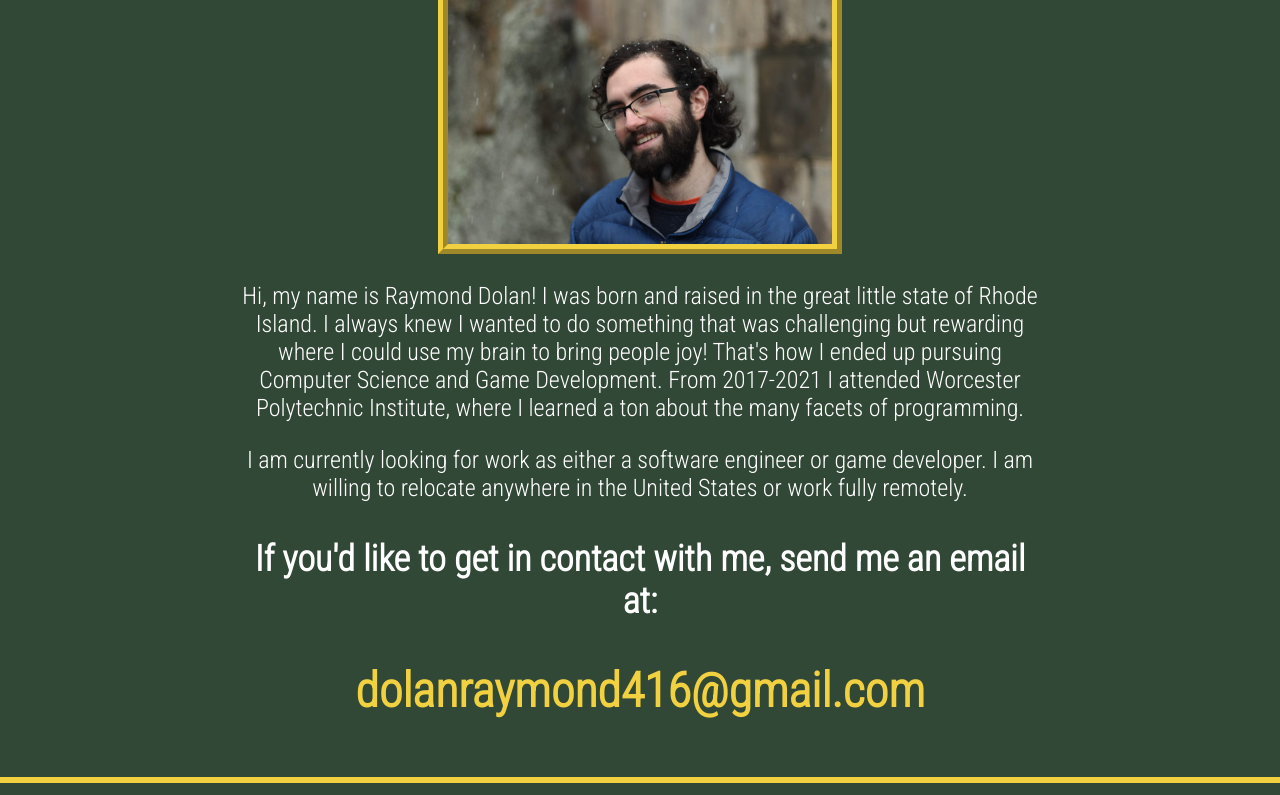
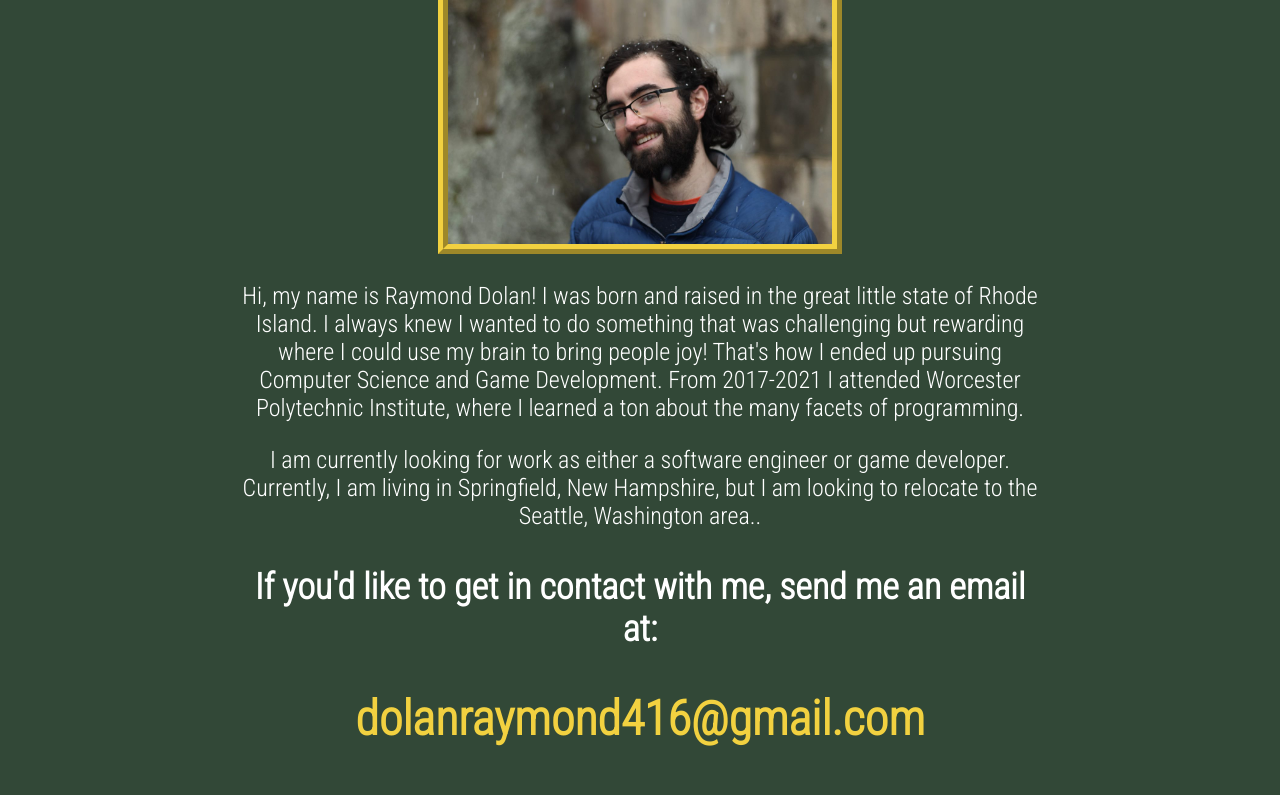
Before and after one commit to rfdolan/rfdolan.github.io, a plain HTML site: page about.html in a window 1280 px wide. Shown: the part 302-1097 px from the top of the page. Drawn offline with Linux system fonts and the light colour scheme.

Commit message:
update location

```diff
--- a/about.html
+++ b/about.html
@@ -44,7 +44,7 @@
             <p>Hi, my name is Raymond Dolan! I was born and raised in the great little state of Rhode Island. I always knew I wanted to do something that was challenging
                 but rewarding where I could use my brain to bring people joy! That's how I ended up pursuing Computer Science and Game Development. From 2017-2021 I attended Worcester Polytechnic Institute,
             where I learned a ton about the many facets of programming.</p>
-            <p>I am currently looking for work as either a software engineer or game developer. I am willing to relocate anywhere in the United States or work fully remotely.</p>
+            <p>I am currently looking for work as either a software engineer or game developer. Currently, I am living in Springfield, New Hampshire, but I am looking to relocate to the Seattle, Washington area..</p>
 
             <h3>If you'd like to get in contact with me, send me an email at:</h3>
             <h2><a href="mailto: dolanraymond416@gmail.com">dolanraymond416@gmail.com</a></h2>
```
